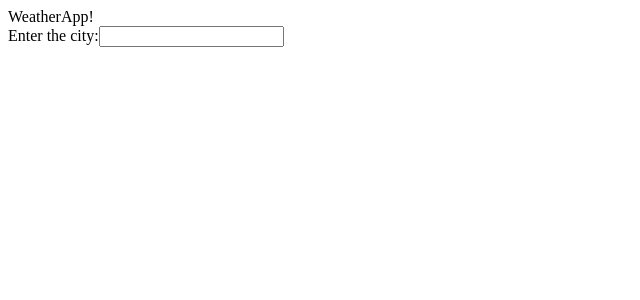
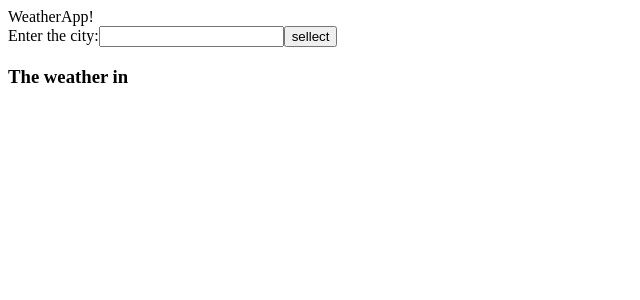
Before and after one commit to wodaMP3/weather-app, a React (Vite) app: page / in a window 1280 px wide. Shown: the top 300 px of the page, without its empty margins (0-640 px from the left). Built offline with nearby package versions, Linux system fonts and the light colour scheme.

Commit message:
added Card component

```diff
--- a/package.json
+++ b/package.json
@@ -10,6 +10,7 @@
     "preview": "vite preview"
   },
   "dependencies": {
+    "axios": "^1.6.8",
     "react": "^18.2.0",
     "react-dom": "^18.2.0"
   },
--- a/src/App.jsx
+++ b/src/App.jsx
@@ -1,12 +1,14 @@
 import React from "react";
 import Header from "./components/Header/Header";
 import Form from "./components/Form/Form";
+import Card from "./components/Card/Card";
 
 const App = () => {
     return (
         <div className='App'>
             <Header />
             <Form />
+            <Card />
         </div>
     );
 }
--- a/src/components/Card/Card.jsx
+++ b/src/components/Card/Card.jsx
@@ -0,0 +1,16 @@
+import React from "react";
+
+const Card = () => {
+
+    const { date, temp, description, name } = '';
+    return (
+        <div className="weatherCard">
+            <h3>The weather in{name}</h3>
+            <h2>{date}</h2>
+            <p>{temp}</p>
+            <p>{description}</p>
+        </div>
+    );
+}
+
+export default Card;
--- a/src/components/Form/Form.jsx
+++ b/src/components/Form/Form.jsx
@@ -10,6 +10,7 @@ const Form = () => {
                     value={city}
                     onChange={(e) => setCity(e.target.value)}/>
             </label>
+            <button className="button">sellect</button>
         </form>
     );
 }
```
Also changed, not shown: 2 other files (tests, documents, lock files or other folders).
